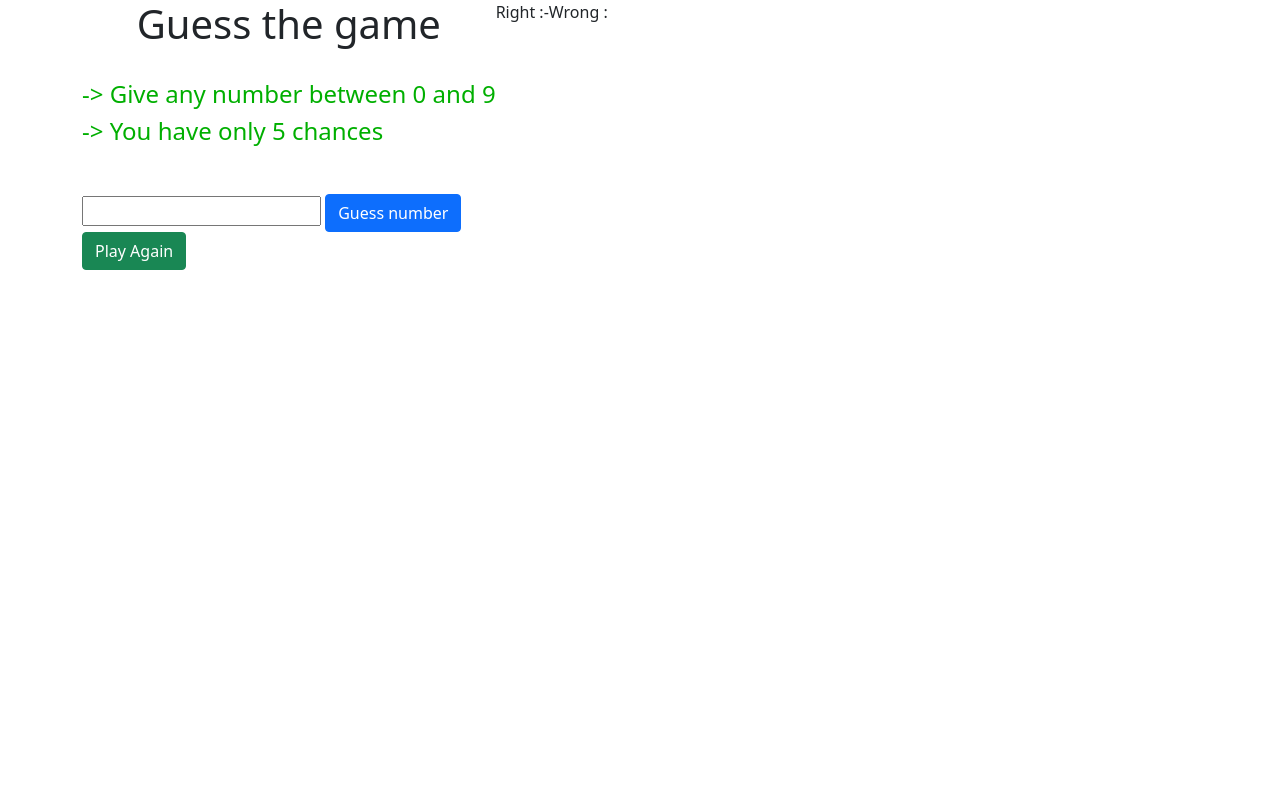
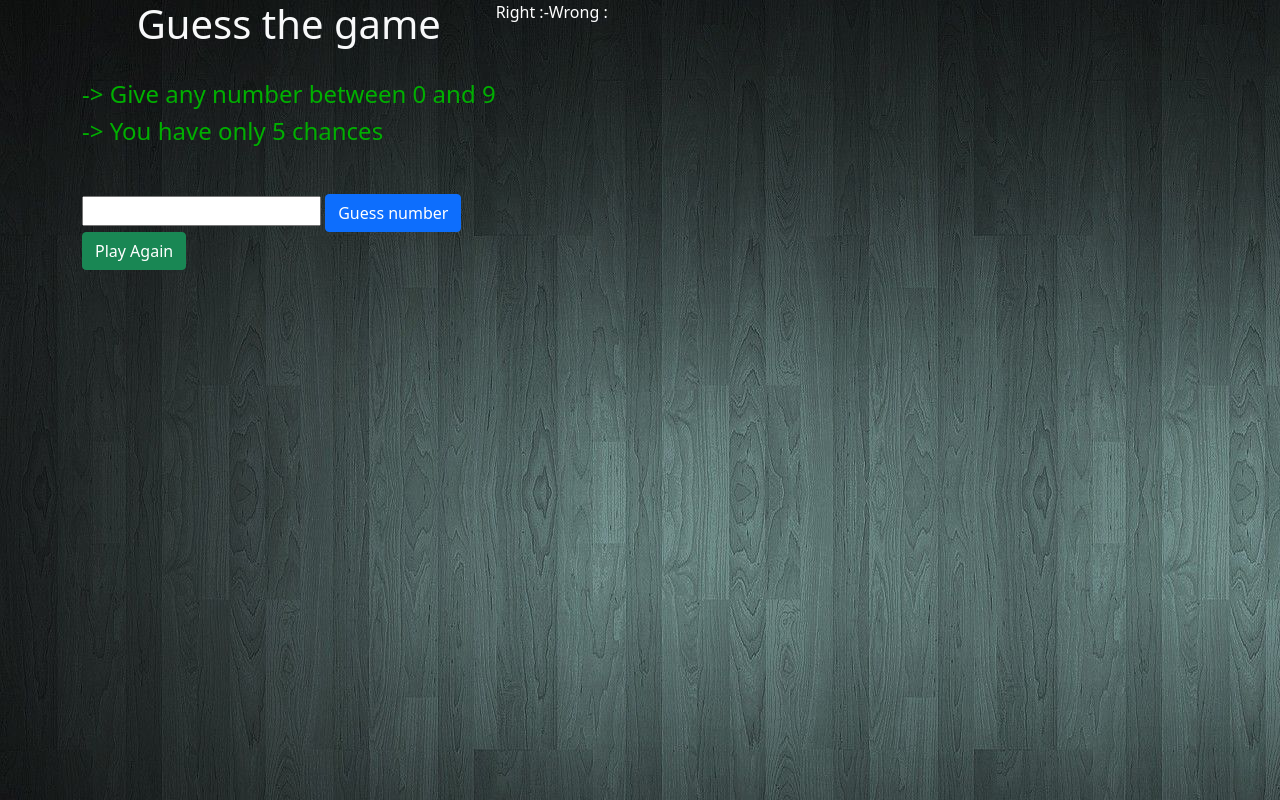
Before and after one commit to ishtiaqahammed97/guess-game, a plain HTML site: page index.html in a window 1280 px wide. Drawn offline with nearby package versions, Linux system fonts and the light colour scheme.

Commit message:
wraped all script code in iife

```diff
--- a/app.js
+++ b/app.js
@@ -1,3 +1,4 @@
+(function () {
     const inputElm = document.querySelector("#input");
     const formElm = document.querySelector("form");
     const showResult = document.querySelector(".show-result");
@@ -61,7 +62,8 @@ resetBtn.addEventListener('click', () => {
         wrongGuessElm.textContent = 0;
 
         buttonElm.removeAttribute('disabled')
-    if(document.querySelector(".msg")) {
+        if (document.querySelector(".msg")) {
             showResult.innerHTML = ""
         }
     })
+})();
--- a/index.html
+++ b/index.html
@@ -14,7 +14,7 @@
 <body>
     <div class="container">
             <div>
-                <h1 class="text-center">Guess the game</h1>
+                <h1 class="text-center text-light">Guess the game</h1>
                 <br>
                 <h4 class="text-color">-> Give any number between 0 and 9</h4>
                 <h4 class="text-color">-> You have only 5 chances</h4>
@@ -26,7 +26,7 @@
                 <button class="btn btn-success reset-button">Play Again</button>
             </div>
 
-            <div class="show-final-result">
+            <div class="show-final-result text-white">
                 <p>Right : <span class="right-guess"></span></p>
                 <p> -Wrong : <span class="wrong-guess"></span></p>
             </div>
--- a/style.css
+++ b/style.css
@@ -1,12 +1,15 @@
 
+body {
+    background-image: url(./image.jpg);
+}
 .text-color {
     color: rgb(0, 175, 0);
 }
 .show-result {
-    /* color: white; */
+    color: white;
 }
 .show-final-result {
-    /* color: white; */
+    color: white;
     display: flex;
     /* margin-top: 100px; */
 }
```
Lines whose indentation alone changed are shown as unchanged.
